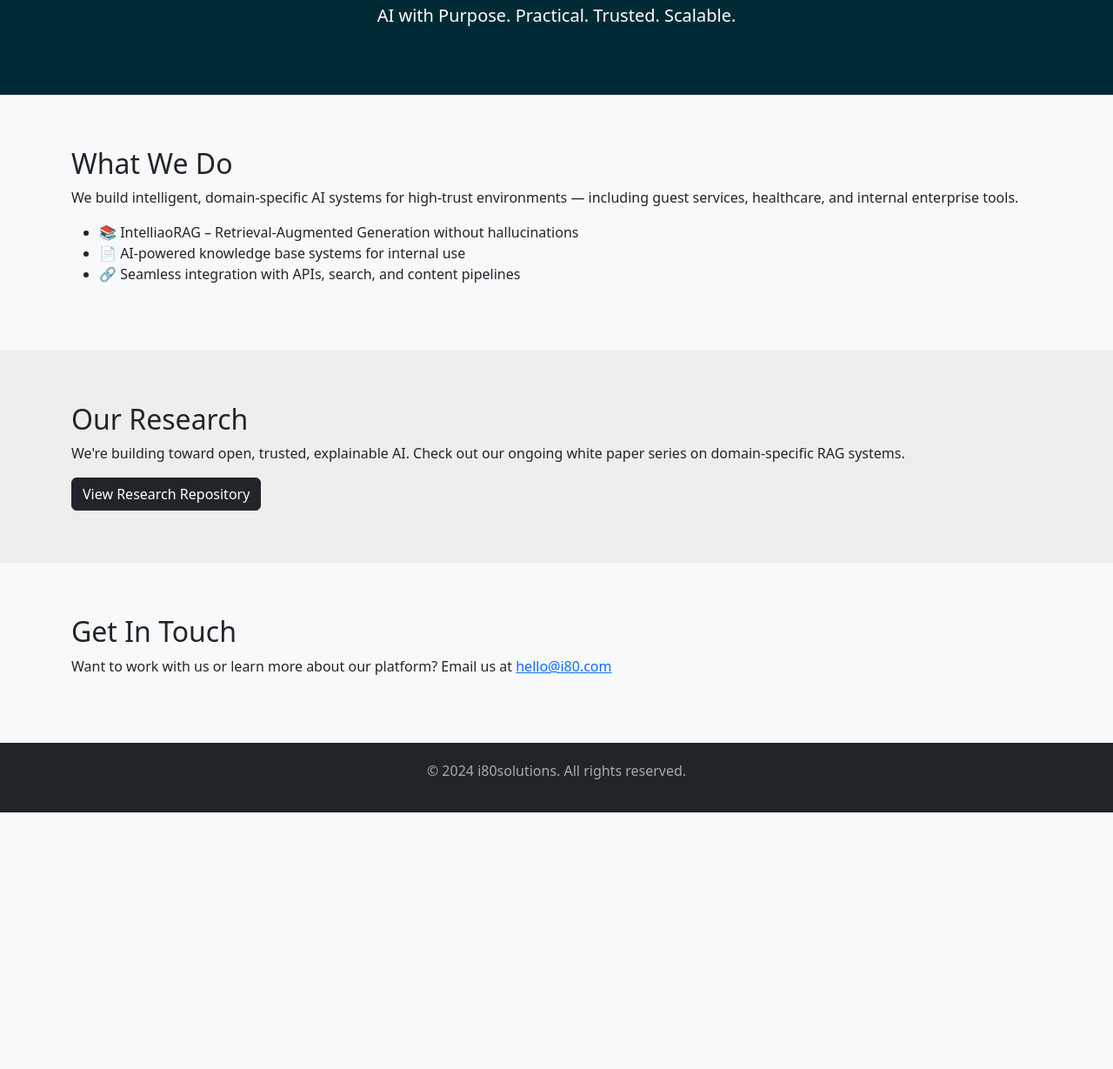
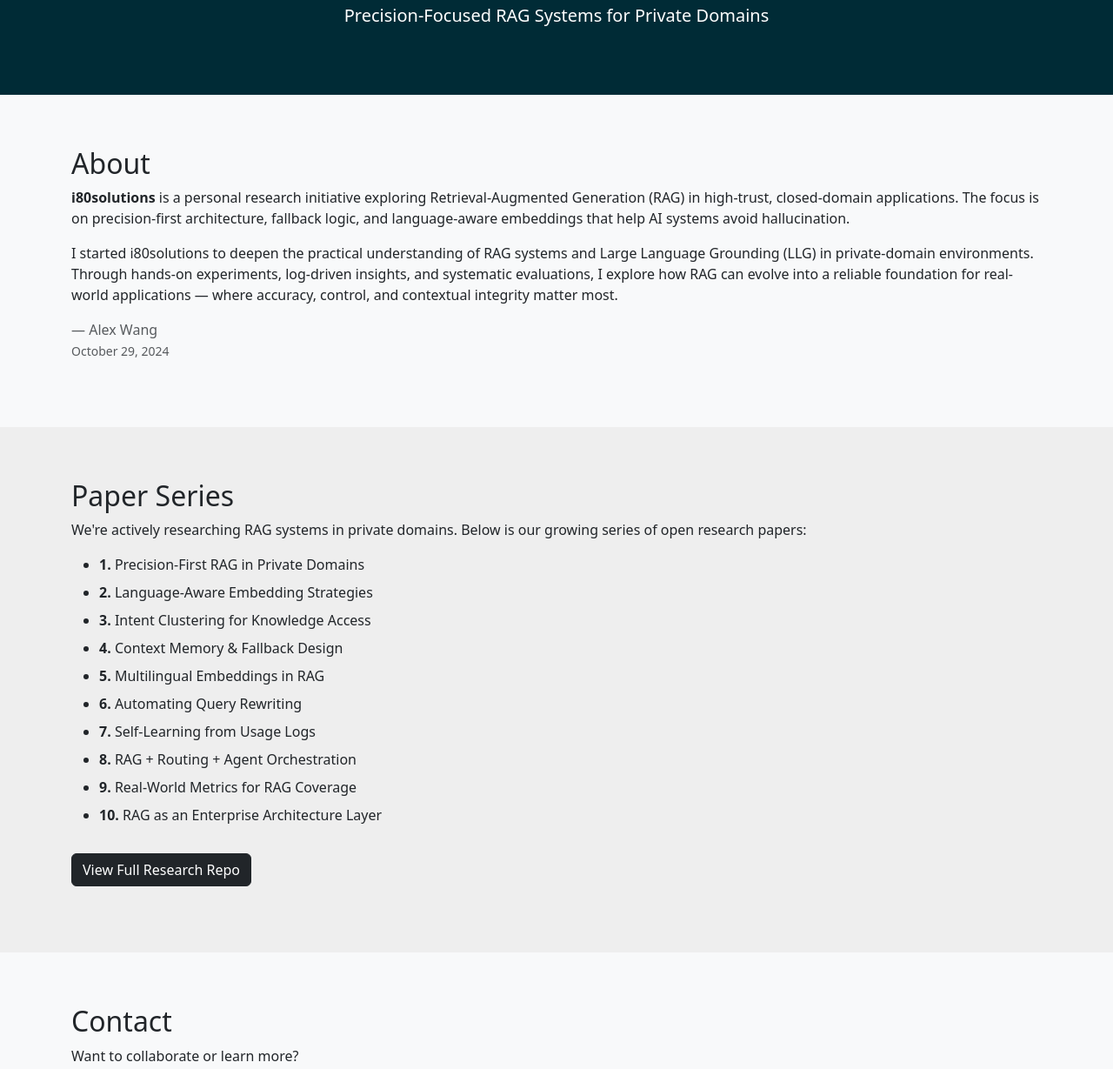
Before and after one commit to i80solutions/i80solutions.github.io, a plain HTML site: page index.html in a window 1280 px wide. Shown: the part 123-1352 px from the top of the page at 87% size. Before the commit the page ends 1057 px from the top, so only its background shows below. Drawn offline with nearby package versions, Linux system fonts and the light colour scheme.

Commit message:
Add files via upload

```diff
--- a/index.html
+++ b/index.html
@@ -3,7 +3,7 @@
 <head>
   <meta charset="UTF-8" />
   <meta name="viewport" content="width=device-width, initial-scale=1.0"/>
-  <title>i80solutions – AI with Purpose</title>
+  <title>i80solutions – Research in RAG Systems</title>
   <link rel="stylesheet" href="https://cdn.jsdelivr.net/npm/bootstrap@5.3.3/dist/css/bootstrap.min.css">
   <style>
     body {
@@ -22,6 +22,9 @@
     section {
       padding: 60px 20px;
     }
+    .paper-list li {
+      margin-bottom: 0.5rem;
+    }
     footer {
       background-color: #212529;
       color: #aaa;
@@ -33,45 +36,64 @@
 <body>
 
   <header>
-    <h1>i80solutions</h1>
-    <p class="lead">AI with Purpose. Practical. Trusted. Scalable.</p>
+    <h1>i80solutions </h1>
+    <p class="lead">Precision-Focused RAG Systems for Private Domains</p>
   </header>
 
   <section>
     <div class="container">
-      <h2>What We Do</h2>
+      <h2>About</h2>
       <p>
-        We build intelligent, domain-specific AI systems for high-trust environments — including guest services, healthcare, and internal enterprise tools.
+        <strong>i80solutions</strong> is a personal research initiative exploring Retrieval-Augmented Generation (RAG)
+        in high-trust, closed-domain applications. The focus is on precision-first architecture, fallback logic, and
+        language-aware embeddings that help AI systems avoid hallucination.
       </p>
-      <ul>
-        <li>📚 IntelliaoRAG – Retrieval-Augmented Generation without hallucinations</li>
-        <li>📄 AI-powered knowledge base systems for internal use</li>
-        <li>🔗 Seamless integration with APIs, search, and content pipelines</li>
-      </ul>
+      <p>
+        I started i80solutions to deepen the practical understanding of RAG systems and Large Language Grounding (LLG)
+        in private-domain environments. Through hands-on experiments, log-driven insights, and systematic evaluations,
+        I explore how RAG can evolve into a reliable foundation for real-world applications — where accuracy, control,
+        and contextual integrity matter most.
+      </p>
+      <p class="text-muted">
+        — Alex Wang<br>
+        <small>October 29, 2024</small>
+      </p>
     </div>
   </section>
 
+
   <section style="background:#eee;">
     <div class="container">
-      <h2>Our Research</h2>
+      <h2>Paper Series</h2>
+      <p>We're actively researching RAG systems in private domains. Below is our growing series of open research papers:</p>
+      <ul class="paper-list">
+        <li><strong>1.</strong> Precision-First RAG in Private Domains</li>
+        <li><strong>2.</strong> Language-Aware Embedding Strategies</li>
+        <li><strong>3.</strong> Intent Clustering for Knowledge Access</li>
+        <li><strong>4.</strong> Context Memory & Fallback Design</li>
+        <li><strong>5.</strong> Multilingual Embeddings in RAG</li>
+        <li><strong>6.</strong> Automating Query Rewriting</li>
+        <li><strong>7.</strong> Self-Learning from Usage Logs</li>
+        <li><strong>8.</strong> RAG + Routing + Agent Orchestration</li>
+        <li><strong>9.</strong> Real-World Metrics for RAG Coverage</li>
+        <li><strong>10.</strong> RAG as an Enterprise Architecture Layer</li>
+      </ul>
       <p>
-        We're building toward open, trusted, explainable AI. Check out our ongoing white paper series on domain-specific RAG systems.
+        <a href="https://github.com/i80solutions/intelliaorag-research" class="btn btn-dark mt-3">View Full Research Repo</a>
       </p>
-      <a href="https://github.com/i80solutions/intelliaorag-research" class="btn btn-dark">View Research Repository</a>
     </div>
   </section>
 
   <section>
     <div class="container">
-      <h2>Get In Touch</h2>
-      <p>
-        Want to work with us or learn more about our platform? Email us at <a href="mailto:hello@i80.com">hello@i80.com</a>
-      </p>
+      <h2>Contact</h2>
+      <p>Want to collaborate or learn more?</p>
+      <p>Email us at <a href="mailto:research@i80.com">research@i80solutions.com</a></p>
     </div>
   </section>
 
   <footer>
-    <p>&copy; 2024 i80solutions. All rights reserved.</p>
+    <p>&copy; 2024 i80solutions – All rights reserved.</p>
   </footer>
 
 </body>
```
